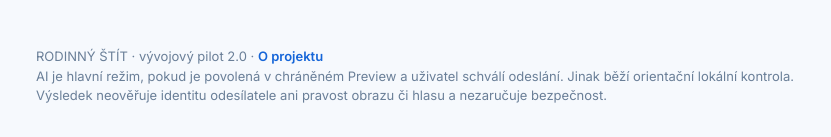
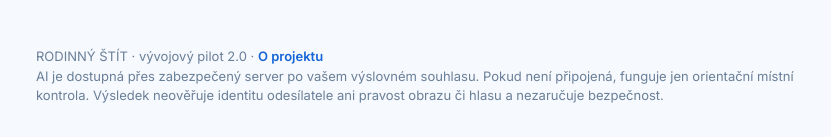
Before and after one commit to maysterww-droid/rodinny-stit, a website: page pilot.html in a window 1280 px wide. Shown: the part 2511-2648 px from the top of the page, 224-1055 px from the left. Drawn offline with Linux system fonts and the light colour scheme.

Commit message:
Update public AI pilot footer to reflect real server and one-time consent

```diff
--- a/pilot.html
+++ b/pilot.html
@@ -365,7 +365,7 @@
 </section>
 </main>
 
-<footer class="app-footer">RODINNÝ ŠTÍT · vývojový pilot 2.0 · <a href="index.html">O projektu</a><br>AI je hlavní režim, pokud je povolená v chráněném Preview a uživatel schválí odeslání. Jinak běží orientační lokální kontrola. Výsledek neověřuje identitu odesílatele ani pravost obrazu či hlasu a nezaručuje bezpečnost.</footer>
+<footer class="app-footer">RODINNÝ ŠTÍT · vývojový pilot 2.0 · <a href="index.html">O projektu</a><br>AI je dostupná přes zabezpečený server po vašem výslovném souhlasu. Pokud není připojená, funguje jen orientační místní kontrola. Výsledek neověřuje identitu odesílatele ani pravost obrazu či hlasu a nezaručuje bezpečnost.</footer>
 <script src="assets/ai-config.js"></script>
 <script src="assets/site.js" defer></script>
 <script src="assets/app.js" defer></script>
```
